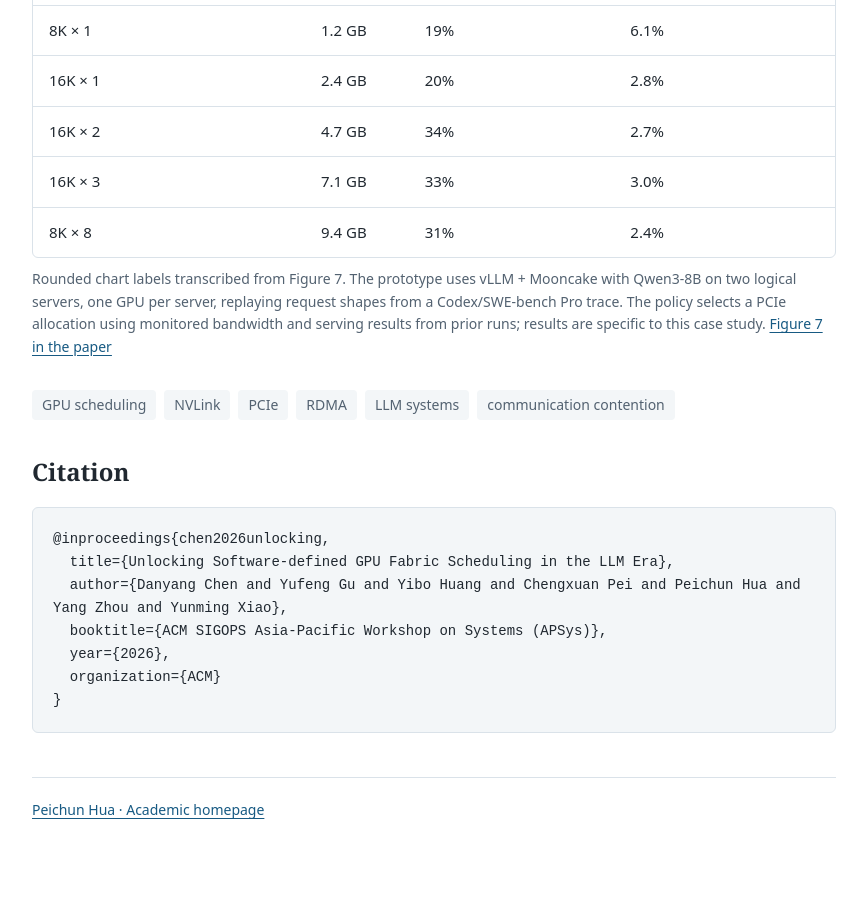
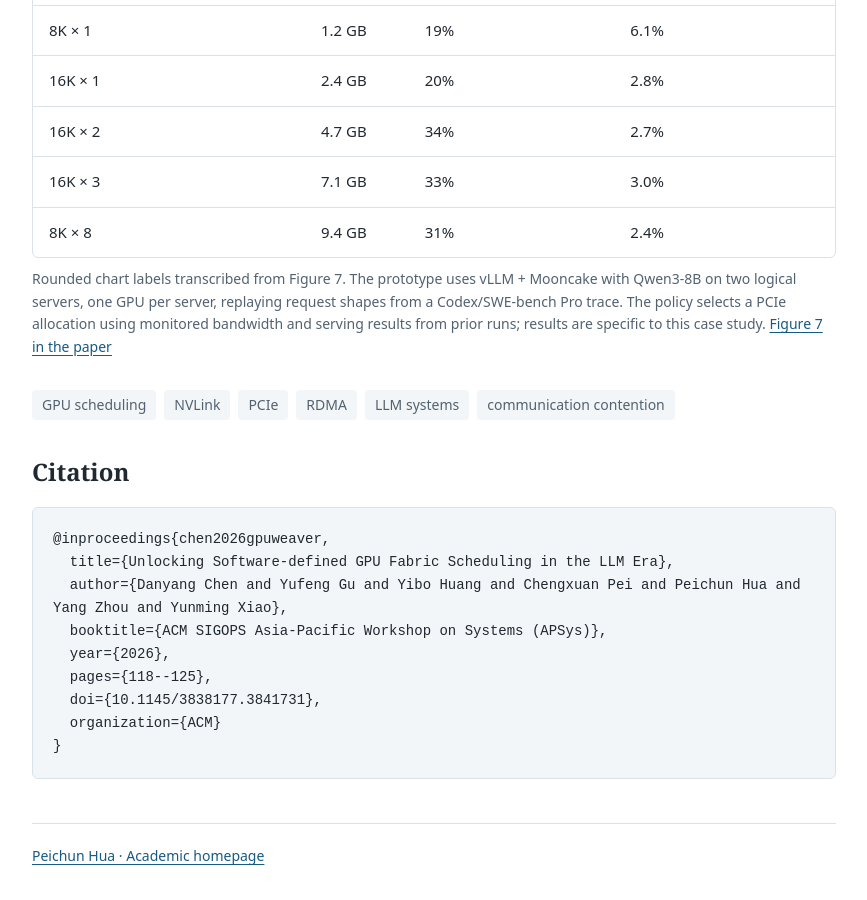
Before and after one commit to sarendis56/sarendis56.github.io, a Jekyll site: the page built from _projects/gpuweaver.md, in a window 1280 px wide and 900 px high, scrolled down 1720 px. Shown: the whole window, without its empty margins (206-1073 px from the left). Built offline with Jekyll 4.4.1, drawn with Linux system fonts in a browser that asks for light colours; before the commit the page ends 2574 px from its top, so only the background shows below that.

Commit message:
Update 9.18

```diff
--- a/_data/publications.yml
+++ b/_data/publications.yml
@@ -79,11 +79,13 @@ main:
     conference: ACM SIGOPS Asia-Pacific Workshop on Systems <strong>(APSys)</strong>, 2026.
     pdf: assets/docs/APSys26.pdf
     bibtex: |
-      @inproceedings{chen2026unlocking,
+      @inproceedings{chen2026gpuweaver,
         title={Unlocking Software-defined GPU Fabric Scheduling in the LLM Era},
         author={Danyang Chen and Yufeng Gu and Yibo Huang and Chengxuan Pei and Peichun Hua and Yang Zhou and Yunming Xiao},
         booktitle={ACM SIGOPS Asia-Pacific Workshop on Systems (APSys)},
         year={2026},
+        pages={118--125},
+        doi={10.1145/3838177.3841731},
         organization={ACM}
       }
     notes: |
```
